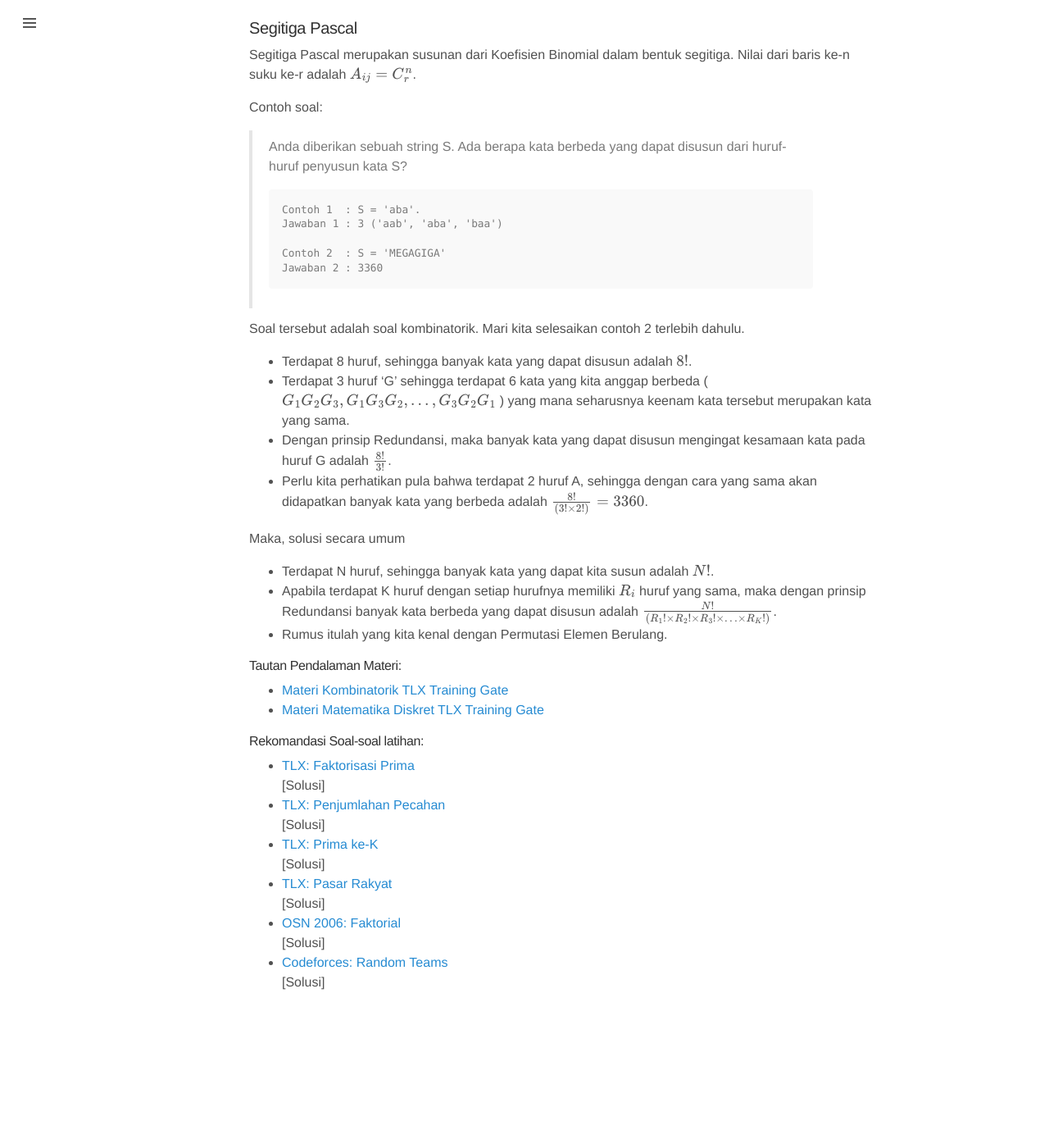
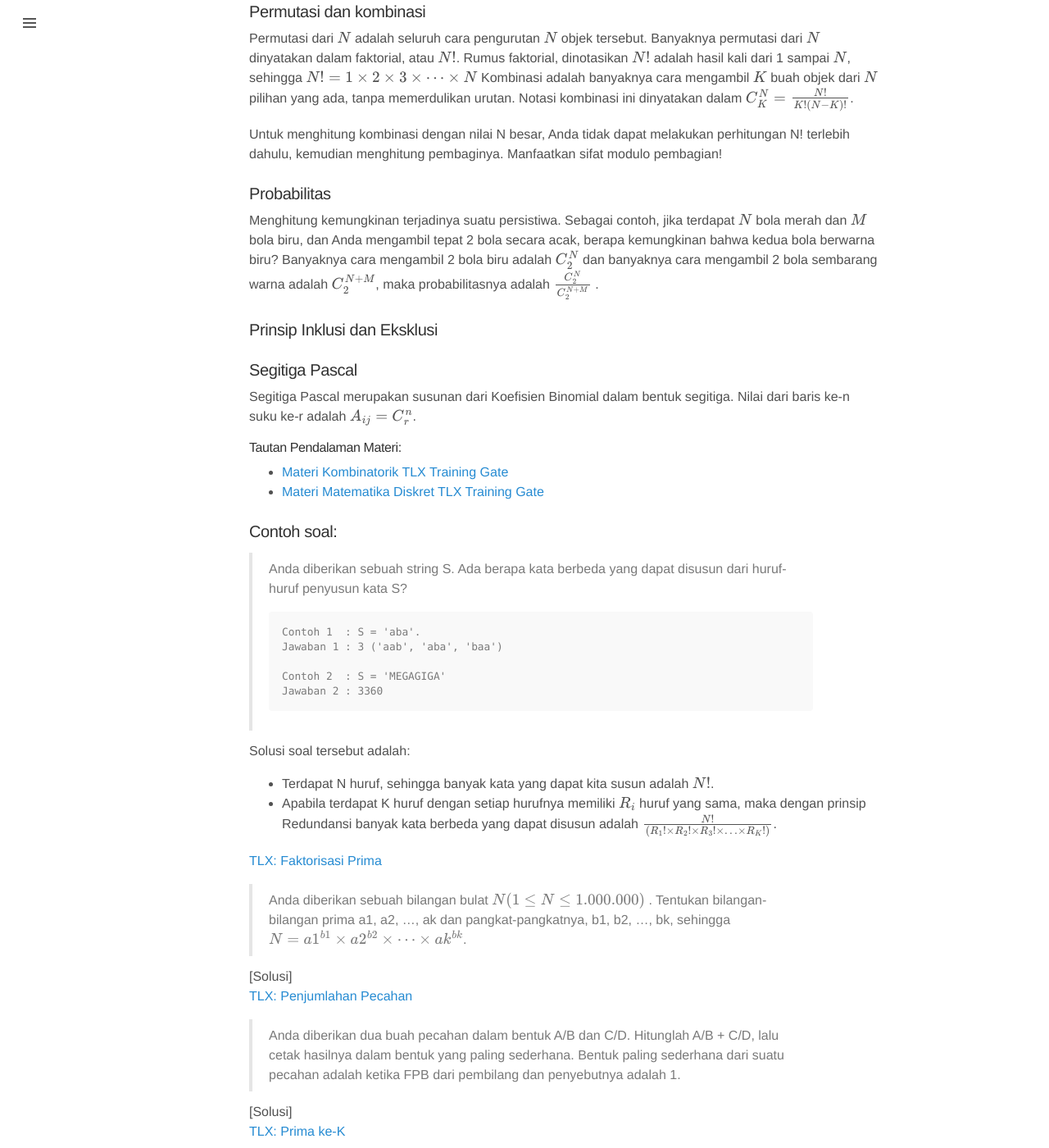
Before and after one commit to olimpiadekomputer/olimpiadekomputer.github.io, a Jekyll site: the page built from _algoritma/Aritmetika-dan-Aturan-Berhitung/index.md, in a window 1280 px wide and 1400 px high, scrolled down 1108 px. Shown: the whole window at 82% size. Built offline with Jekyll 4.4.1, drawn with Linux system fonts in a browser that asks for light colours; formulas are drawn with MathJax 3; some of the changed text lies outside the part shown.

Commit message:
rewrite aritmetika

````diff
--- a/_algoritma/Aritmetika-dan-Aturan-Berhitung/index.md
+++ b/_algoritma/Aritmetika-dan-Aturan-Berhitung/index.md
@@ -17,27 +17,27 @@
  - title: "TLX: Faktorisasi Prima"
    url: https://training.ia-toki.org/training/curriculums/1/courses/11/chapters/51/problems/225/
    hint: Cari seluruh faktor prima dari masukan. Kemudian cetak sesuai keinginan.
-   summary: bla
+   summary: Anda diberikan sebuah bilangan bulat \\(N (1 \le N \le 1.000.000)\\) . Tentukan bilangan-bilangan prima a1, a2, ..., ak dan pangkat-pangkatnya, b1, b2, ..., bk, sehingga \\(N = a1^{b1} \times a2^{b2} \times \dots \times ak^{bk}\\).
 
  - title: "TLX: Penjumlahan Pecahan"
    url: https://training.ia-toki.org/training/curriculums/1/courses/11/chapters/51/problems/226/
-   hint: \\(E = \frac{(A \times D + B \times C)}{gcd(C,D)}\\) dan \\(F = \frac{C \times D}{gcd(C,D)}\\)
-   summary: bla
+   hint: Jawaban adalah dalam bentuk E/F di mana \\(E = \frac{(A \times D + B \times C)}{gcd(C,D)}\\) dan \\(F = \frac{C \times D}{gcd(C,D)}\\)
+   summary: Anda diberikan dua buah pecahan dalam bentuk A/B dan C/D. Hitunglah A/B + C/D, lalu cetak hasilnya dalam bentuk yang paling sederhana. Bentuk paling sederhana dari suatu pecahan adalah ketika FPB dari pembilang dan penyebutnya adalah 1.
 
  - title: "TLX: Prima ke-K"
-   url: https://training.ia -toki.org/training/curriculums/1/courses/11/chapters/51/problems/227/
-   hint: Gunakan Sieve of Erathosthenes untuk menghasilkan 77.777 bilangan prima pertama. Kemudian cetak sesuai masukan.
-   summary: bla
+   url: https://training.ia-toki.org/training/curriculums/1/courses/11/chapters/51/problems/227/
+   hint: Anda dapat melakukan perulangan dari 1,2,3, dan seterusnya. Pada setiap bilangan, cek apakah bilangan tersebut adalah bilangan prima. Namun, solusi tersebut tidak efisien, mengingat Anda harus mencari bilangan prima ke-K pada banyak nilai K berbeda! Gunakan Sieve of Erathosthenes untuk menghasilkan 77.777 bilangan prima pertama. Kemudian cetak sesuai masukan.
+   summary: Carilah bilangan prima ke-K. Buatlah program yang efisien agar Anda dapat menjawab pertanyaan tersebut berkali-kali!
 
  - title: "TLX: Pasar Rakyat"
-   url: https://training.ia -toki.org/training/curriculums/1/courses/11/chapters/51/problems/228/
-   hint: Hitung KPK dari seluruh masukan
-   summary: bla
+   url: https://training.ia-toki.org/training/curriculums/1/courses/11/chapters/51/problems/228/
+   hint: Hitung KPK dari seluruh nilai \\(D_i\\)
+   summary: Ada N Pedagang yang datang mengunjungi suatu pasar secara periodik dalam beberapa hari sekali. Pedagang ke-i datang setiap \\(D_i\\) hari sekali. Setiap berapa hari sekali semua pedagang akan datang secara bersamaan?
 
  - title: "OSN 2006: Faktorial"
-   url: https://training.ia -toki.org/problemsets/70/problems/352/
+   url: https://training.ia-toki.org/problemsets/70/problems/352/
    hint: Menghitung nilai asli dari N! tidak memungkinkan karena terlalu besar. Namun, kita cukup mencari banyaknya faktor 2 dan 5 dari N!, karena 2*5 = 10 (menghasilkan digit 0)
-   summary: bla
+   summary: Carilah berapa angka 0 berurutan yang mengakhiri \\(N!\\). Misalnya 10! = 3.628.800, maka jumlah 0 berurutan adalah 2. Sementara 8! = 40.320, maka jumlah 0 berurutan adalah 1 (nol di tengah tidak dihitung).
 
  - title: "Codeforces: Random Teams"
    url: http://codeforces.com/problemset/problem/478/B
@@ -48,24 +48,53 @@
 Aritmetika dan aturan berhitung melingkupi:
 
 ### Aritmetika modular
-Memahami konsep operasi modular. Operasi \\(a \bmod m\\), atau biasa disebut "\\(a\\) modulo \\(m\\)" memberikan sisa hasil bagi \\(a\\) oleh \\(m\\).
+Operasi \\(a \bmod m\\), atau biasa disebut "\\(a\\) modulo \\(m\\)" memberikan sisa hasil bagi \\(a\\) oleh \\(m\\).
+Fungsi mod ini biasa muncul di OSN untuk menghindari angka yang terlalu besar.
+<!--more-->
+
+Sifat modulo:
+ - \\((A \times B) \mod C = ((A \mod C) \times (B \mod C)) \mod C\\)
+ - \\((A + B) \mod C = ((A \mod C) + (B \mod C)) \mod C\\)
+ - \\((A - B) \mod C = ((A \mod C) - (B \mod C) + C) \mod C\\)
+ - \\((A / B) \mod C = (A \times (B^{C-2} \mod C)) \mod C\\) , hanya berlaku jika C adalah prima
+
+<!--more-->
+
 ### Bilangan prima
-Bilangan prima adalah bilangan bulat positif yang hanya habis dibagi oleh 1 dan dirinya sendiri. Memahami algoritma-algoritma untuk mengecek bilangan prima, menghasilkan bilangan prima, ataupun melakukan faktorisasi prima.
+
+Bilangan prima adalah bilangan bulat positif yang hanya habis dibagi oleh 1 dan dirinya sendiri. Anda diharapkan dapat melakukan pengecekan prima dengan cara perulangan dari 2 sampai \\(\sqrt{N}\\), maupun dengan teknik sieve of erathothenes.
+
 ### KPK dan FPB
-Mencari KPK dan FPB dengan memanfaatkan faktorisasi prima.
+Anda diharapkan dapat mencari KPK dan FPB dengan memanfaatkan faktorisasi prima.
+<!--more-->
+- fpb(A,0) = A
+- fpb(A,B) = fpb(B, A mod B)
+- kpk(A,B) = A x B / fpb(A, B)
+
+Dalam C++, fpb dapat dihitung menggunakan fungsi berikut:
+{% highlight c++ %}
+ cout<< __gcd(10,4) << endl;
+{% endhighlight %}
+<!--more-->
 
 ### Pigeonhole Principle
 Konsep PHP menyatakan bahwa "Jika ada \\(N\\) burung dan \\(M\\) sangkar, dimana \\(N > M\\) , maka ada sangkar yang berisi setidaknya 2 ekor burung".
 Secara matematis, jika ada \\(N\\) burung dan \\(M\\) sangkar, maka ada sangkar yang berisi setidaknya \\(\big\lceil \frac{N}{M} \big\rceil\\) ekor burung.
-#### Aturan perkalian dan penjumlahan
+
+### Aturan perkalian dan penjumlahan
 
 ### Permutasi dan kombinasi
 Permutasi dari \\(N\\) adalah seluruh cara pengurutan \\(N\\) objek tersebut. Banyaknya permutasi dari \\(N\\) dinyatakan dalam faktorial, atau \\(N!\\).
 <!--more--> Rumus faktorial, dinotasikan \\(N!\\) adalah hasil kali dari 1 sampai \\(N\\), sehingga \\(N! = 1 \times 2 \times 3 \times \dots \times N\\) <!--more-->
-Kombinasi adalah banyaknya cara mengambil \\(K\\) buah objek dari \\(N\\) pilihan yang ada, tanpa memerdulikan urutan. Notasi kombinasi ini dinyatakan dalam \\(C^{N}_{K} = \\).
+Kombinasi adalah banyaknya cara mengambil \\(K\\) buah objek dari \\(N\\) pilihan yang ada, tanpa memerdulikan urutan. Notasi kombinasi ini dinyatakan dalam \\(C^{N}_{K} = \frac{N!}{K!(N-K)!}\\).
+<!--more-->
+
+Untuk menghitung kombinasi dengan nilai N besar, Anda tidak dapat melakukan perhitungan N! terlebih dahulu, kemudian menghitung pembaginya. Manfaatkan sifat modulo pembagian!
+<!--more-->
+
 
 ### Probabilitas
-Menghitung kemungkinan terjadinya suatu persistiwa. Secara umum, probabilitas direpresentasikan dalam bentuk \\(\frac{A}{B}\\) dimana A adalah total cara terjadinya peristiwa yang diinginkan dan B adalah total cara terjadinya semua peristiwa. Sebagai contoh, jika terdapat \\(N\\) bola merah dan \\(M\\) bola biru, dan Anda mengambil tepat 2 bola secara acak, berapa kemungkinan bahwa kedua bola berwarna biru? Banyaknya cara mengambil 2 bola biru adalah \\(C^{N}_{2} \\) dan banyaknya cara mengambil 2 bola sembarang warna adalah \\(C^{N+M}_2 \\).
+Menghitung kemungkinan terjadinya suatu persistiwa. Sebagai contoh, jika terdapat \\(N\\) bola merah dan \\(M\\) bola biru, dan Anda mengambil tepat 2 bola secara acak, berapa kemungkinan bahwa kedua bola berwarna biru? Banyaknya cara mengambil 2 bola biru adalah \\( C^N_2 \\) dan banyaknya cara mengambil 2 bola sembarang warna adalah \\(C_2^{N+M} \\), maka probabilitasnya adalah \\( \frac{C^{N}_{2}}{C^{N+M}_2}\\) .
 
 ### Prinsip Inklusi dan Eksklusi
 
@@ -85,28 +118,16 @@
 > ```
 <!--more-->
 
-Soal tersebut adalah soal kombinatorik. Mari kita selesaikan contoh 2 terlebih dahulu.
- - Terdapat 8 huruf, sehingga banyak kata yang dapat disusun adalah \\(8!\\).
- - Terdapat 3 huruf 'G' sehingga terdapat 6 kata yang kita anggap berbeda ( \\(G_{1} G_{2} G_{3} , G_{1} G_{3} G_{2} , \dots , G_{3} G_{2} G_{1} \\) ) yang mana seharusnya keenam kata tersebut merupakan kata yang sama.
- - Dengan prinsip Redundansi, maka banyak kata yang dapat disusun mengingat kesamaan kata pada huruf G adalah \\(\frac{8!}{3!}\\).
- - Perlu kita perhatikan pula bahwa terdapat 2 huruf A, sehingga dengan cara yang sama akan didapatkan banyak kata yang berbeda adalah \\(\frac{8!}{(3! \times 2!)} = 3360\\).
-
-Maka, solusi secara umum
+Solusi soal tersebut adalah:
  - Terdapat N huruf, sehingga banyak kata yang dapat kita susun adalah \\(N!\\).
  - Apabila terdapat K huruf dengan setiap hurufnya memiliki \\(R_{i}\\) huruf yang sama, maka dengan prinsip Redundansi banyak kata berbeda yang dapat disusun adalah \\(\frac{N!}{(R_{1}! \times R_{2}! \times R_{3}! \times ... \times R_{K}!)}\\).
- - Rumus itulah yang kita kenal dengan Permutasi Elemen Berulang.
-
-#### Tautan Pendalaman Materi:
-- [Materi Kombinatorik TLX Training Gate](https://training.ia-toki.org/training/curriculums/1/courses/11/chapters/51/lessons/18/)
-- [Materi Matematika Diskret TLX Training Gate](https://training.ia-toki.org/training/curriculums/1/courses/11/chapters/51/lessons/17/)
-
-#### Rekomandasi Soal-soal latihan:
 
 {% for example in page.examples %}
-- [{{example.title}}]({{ example.url }})
-	<details>
+[{{example.title}}]({{ example.url }})
+> {{ example.summary | markdownify }}
+<details>
 	<summary>[Solusi]</summary>
-	{{ example.hint }}
-	</details>
+	{{ example.hint | markdownify }}
+</details>
 
 {% endfor %}
--- a/_algoritma/printable.html
+++ b/_algoritma/printable.html
@@ -11,7 +11,7 @@
 
 		{% for example in section.examples %}
 		<h4> {{example.title}} </h4>
-		<blockquote> {{example.summary}} </blockquote>
+		<blockquote> {{example.summary | markdownify}} </blockquote>
 
 		{% endfor %}
 
````
Also changed, not shown: other parts of _algoritma/Aritmetika-dan-Aturan-Berhitung/index.md (+5 -1 lines), _algoritma/Pengurutan-dan-Pencarian/index.md (+6 -18 lines), _algoritma/Struktur-Data-Linear/index.md (+1 -0 lines), 9 other files.
